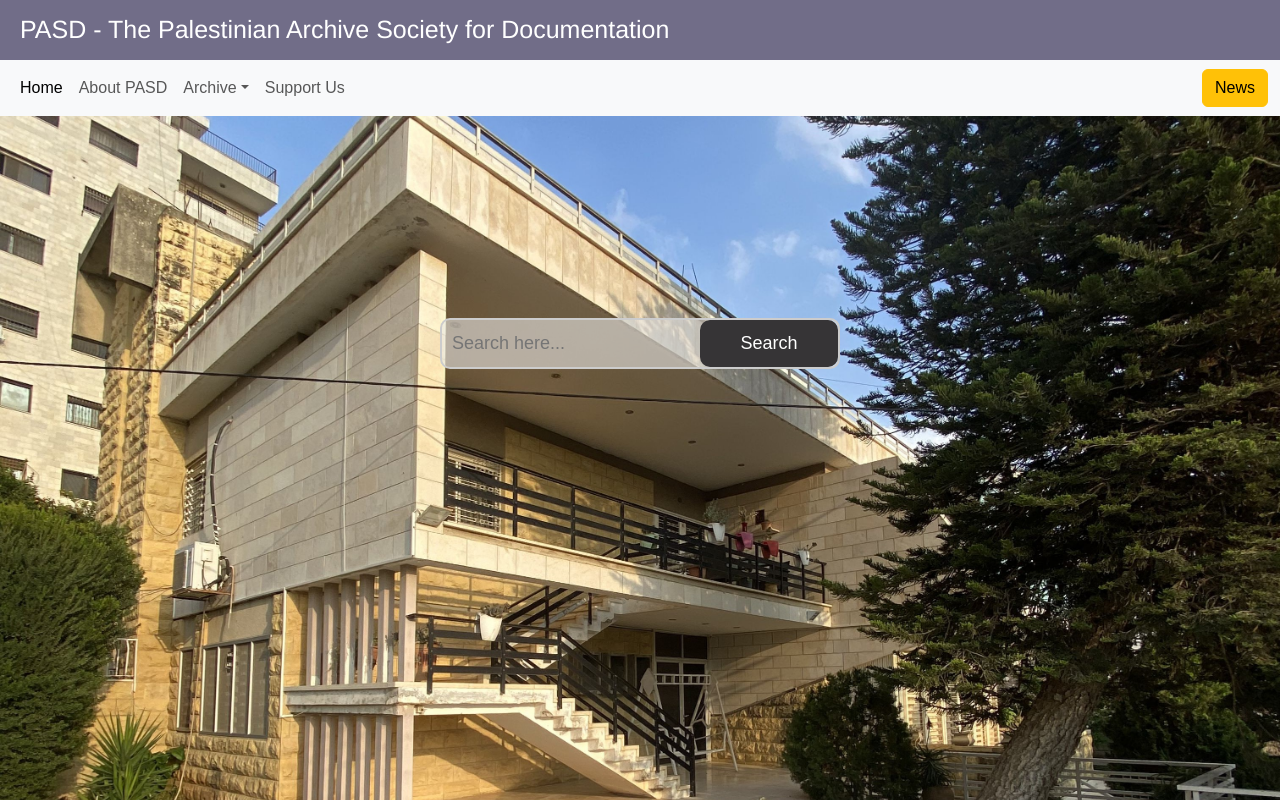
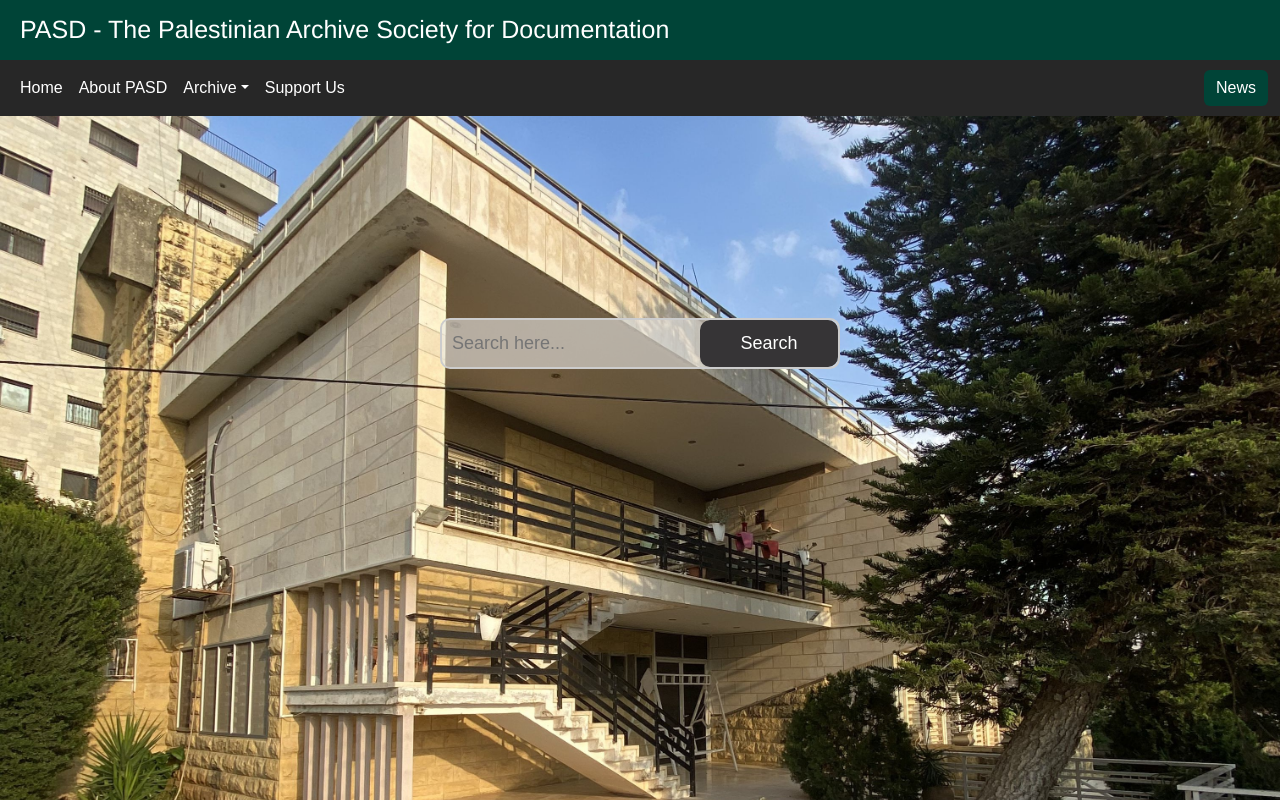
Before and after one commit to AhmadAbuAlhlawa/PASD, a React (Create React App) app in the folder pasd/: page / in a window 1280 px wide. Shown: the top 800 px of the page. Built offline with nearby package versions, Linux system fonts and the light colour scheme.

Commit message:
style navbars

```diff
--- a/pasd/src/components/Navbar2.jsx
+++ b/pasd/src/components/Navbar2.jsx
@@ -6,16 +6,15 @@ function Navbar2() {
   const location = useLocation();
 
   return (
-<nav class="navbar navbar-expand-lg bg-body-tertiary sticky-top">
+<nav class="navbar2 navbar navbar-expand-lg sticky-top">
   <div class="container-fluid">
-
     <button class="navbar-toggler" type="button" data-bs-toggle="collapse" data-bs-target="#navbarText" aria-controls="navbarText" aria-expanded="false" aria-label="Toggle navigation">
       <span class="navbar-toggler-icon"></span>
     </button>
     <div class="collapse navbar-collapse" id="navbarText">
       <ul class="navbar-nav me-auto mb-2 mb-lg-0">
         <li class="nav-item">
-          <a class="nav-link active" aria-current="page" href="/">Home</a>
+          <a class="nav-link" aria-current="page" href="/">Home</a>
         </li>
         {location.pathname === "/" && (
           <li className="nav-item">
@@ -35,7 +34,7 @@ function Navbar2() {
         </li>
       </ul>
     </div>
-    <button class="btn btn-warning">News</button>
+    <button class="btn">News</button>
   </div>
 </nav>
   );
--- a/pasd/src/css/Navbar.css
+++ b/pasd/src/css/Navbar.css
@@ -1,5 +1,5 @@
 .navbarr {
-  background-color: rgb(113, 109, 136); /* Navbar background color */
+  background-color: #004437; /* Navbar background color */
   height: 60px; /* Adjust height as needed */
   display: flex;
   align-items: center;
--- a/pasd/src/css/Navbar2.css
+++ b/pasd/src/css/Navbar2.css
@@ -1,154 +1,25 @@
- /* .navbar {
-  background: #dfd4ee;
-  height: 80px;
-  display: flex;
-  justify-content: space-between !important;
-  align-items: center;
-  font-size: 1.2rem;
-  position: sticky;
-  top: 0;
-  z-index: 999;
-  padding: 0 20px;
+.navbar2 {
+  background: #272727;
+  color: #fff !important;
 }
-.navbar-collapse {
-  flex-basis: unset !important;
-  flex-grow: 0 !important;
-} */
-/* .navbar-container {
-  display: flex;
-  justify-content: center;
-  align-items: center;
-  height: 80px;
-  max-width: 1500px;
+.navbar2 a {
+  color: #fff !important;
+  text-decoration: none;
 }
-
-.navbar-logo {
-  color: #242424;
-  justify-self: start;
-  cursor: pointer;
-  text-decoration: none;
-  font-size: 2rem;
-  display: flex;
-  align-items: center;
+.navbar2 a:hover{
+  color: #fff !important;
 }
-
-.fa-typo3 {
-  margin-left: 0.5rem;
-  font-size: 1.8rem;
+.navbar2 button {
+  background: #004437;
+  border: 0;
+  color: #fff;
 }
-
-.nav-menu {
-  display: grid;
-  grid-template-columns: repeat(4, auto);
-  grid-gap: 10px;
-  list-style: none;
-  text-align: center;
-  width: 60vw;
-  justify-content: end;
-  margin: 0;
-  margin-right: 2rem;
+.navbar2 button:hover {
+  background: #003326;
 }
-
-.nav-item {
-  height: 80px;
+.navbar2 .dropdown-menu{
+  background: #272727;
 }
-
-.nav-links {
-  color: #000000;
-  display: flex;
-  align-items: center;
-  text-decoration: none;
-  padding: 0.5rem 1rem;
-  height: 100%;
+.dropdown-item:focus, .dropdown-item:hover{
+  background: #004437;
 }
-
-.nav-links:hover {
-  border-bottom: 4px solid #000000;
-  transition: all 0.2s ease-out;
-}
-
-.fa-bars {
-  color: #000000;
-}
-
-.nav-links-mobile {
-  display: none;
-}
-
-.menu-icon {
-  display: none;
-}
-
-@media screen and (max-width: 960px) {
-  .NavbarItems {
-    position: relative;
-  }
-
-  .nav-menu {
-    display: flex;
-    flex-direction: column;
-    width: 100%;
-    height: 90vh;
-    position: absolute;
-    top: 80px;
-    left: -100%;
-    opacity: 1;
-    transition: all 0.5s ease;
-  }
-
-  .nav-menu.active {
-    background: #dfd4ee;
-    left: 0;
-    opacity: 1;
-    transition: all 0.5s ease;
-    z-index: 1;
-  }
-
-  .nav-links {
-    text-align: center;
-    padding: 2rem;
-    width: 100%;
-    display: table;
-  }
-
-  .nav-links:hover {
-    background-color: #000000;
-    color: #f9f8f8;
-    border-radius: 0;
-  }
-  .menu-icon {
-    display: block;
-    position: absolute;
-    top: 0;
-    right: 0;
-    transform: translate(-100%, 60%);
-    font-size: 1.8rem;
-    cursor: pointer;
-  }
-
-  .fa-times {
-    color: #000000;
-    font-size: 2rem;
-  }
-
-  .nav-links-mobile {
-    display: block;
-    text-align: center;
-    margin: 2rem auto;
-    border-radius: 4px;
-    width: 80%;
-    text-decoration: none;
-    font-size: 1.5rem;
-    background-color: transparent;
-    color: #000000;
-    padding: 14px 20px;
-    border: 1px solid #ffffff;
-    transition: all 0.3s ease-out;
-  }
-
-  .nav-links-mobile:hover {
-    background: #030303;
-    color: #dedede;
-    transition: 250ms;
-  }
-} */
```
